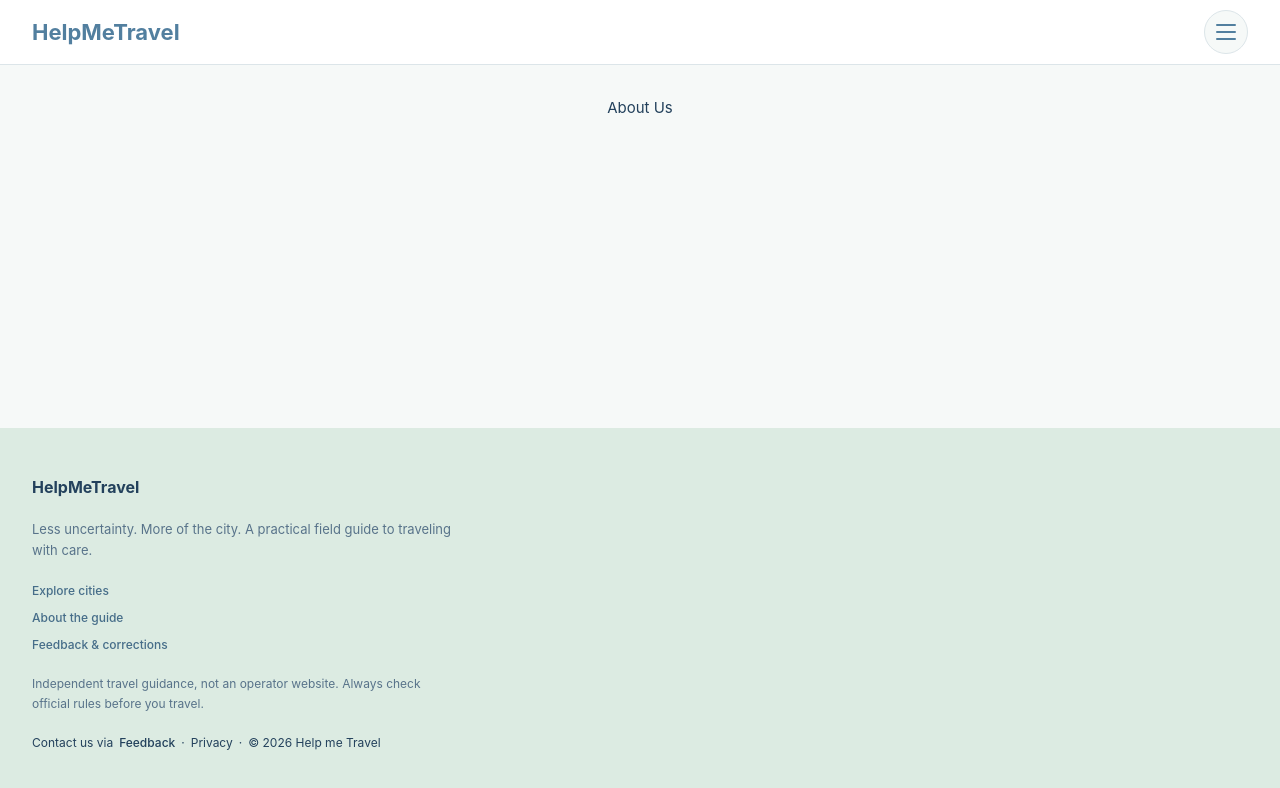
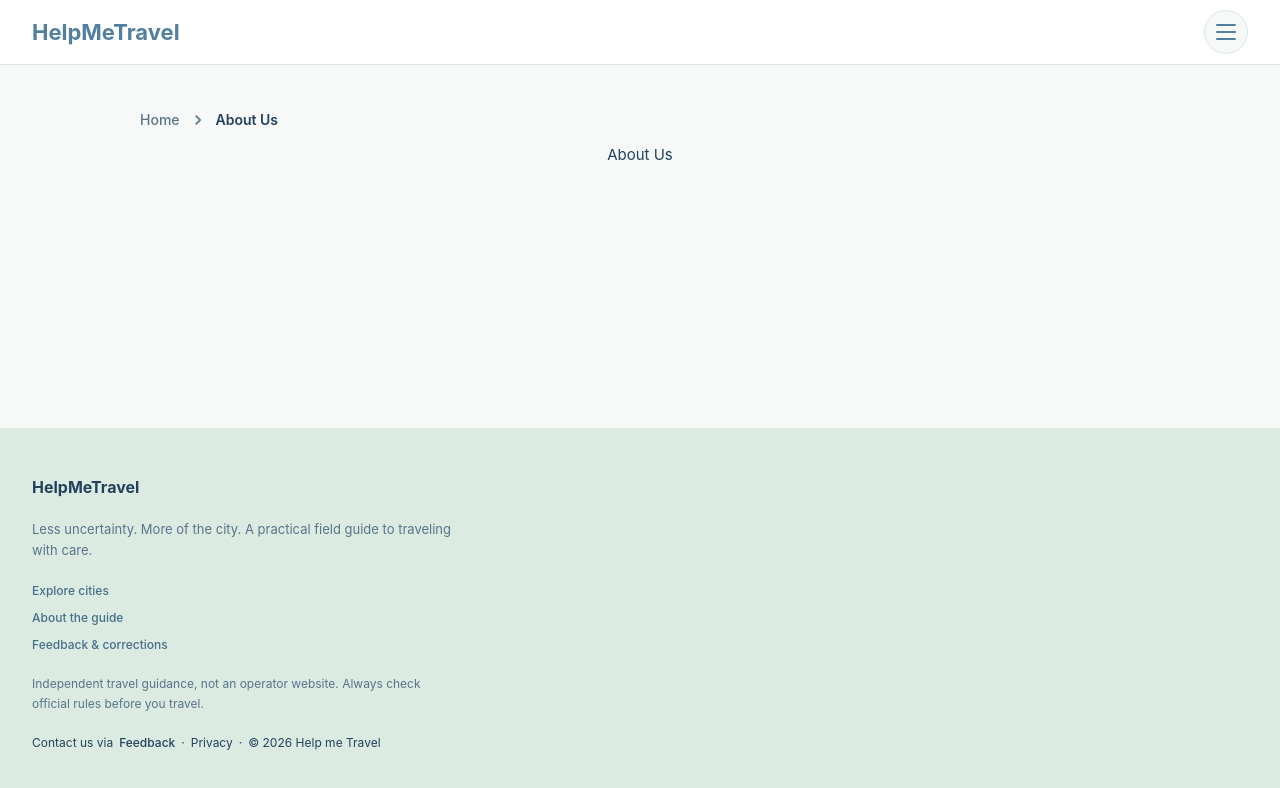
Before and after one commit to HelpMeTravel/frontend, a React (Vite) app: page /about in a window 1280 px wide. Shown: the top 788 px of the page. Built offline with nearby package versions, Linux system fonts and the light colour scheme.

Commit message:
add BreadCrumbs component

```diff
--- /dev/null
+++ b/src/components/BreadcrumbsNav/index.jsx
@@ -0,0 +1,47 @@
+import { Breadcrumbs, Link, Typography, Box } from '@mui/material';
+import NavigateNextIcon from '@mui/icons-material/NavigateNext';
+import { Link as RouterLink, useLocation } from 'react-router-dom';
+import { containerStyles, separatorStyles, linkStyles, activeTextStyles } from './styles';
+
+const breadcrumbNameMap = {
+  '/': 'Home',
+  '/about': 'About Us',
+};
+
+export const BreadcrumbsNav = () => {
+  const location = useLocation();
+  const pathnames = location.pathname.split('/').filter(Boolean);
+
+  if (pathnames.length === 0) {
+    return null;
+  }
+
+  return (
+    <Box sx={containerStyles}>
+      <Breadcrumbs
+        separator={<NavigateNextIcon fontSize="small" sx={separatorStyles} />}
+        aria-label="breadcrumb"
+      >
+        <Link component={RouterLink} to="/" variant="subtitle1" sx={linkStyles}>
+          Home
+        </Link>
+
+        {pathnames.map((value, index) => {
+          const isLast = index === pathnames.length - 1;
+          const to = `/${pathnames.slice(0, index + 1).join('/')}`;
+          const title = breadcrumbNameMap[to] || decodeURIComponent(value);
+
+          return isLast ? (
+            <Typography key={to} variant="subtitle1" sx={activeTextStyles}>
+              {title}
+            </Typography>
+          ) : (
+            <Link key={to} component={RouterLink} to={to} variant="subtitle1" sx={linkStyles}>
+              {title}
+            </Link>
+          );
+        })}
+      </Breadcrumbs>
+    </Box>
+  );
+};
--- /dev/null
+++ b/src/components/BreadcrumbsNav/styles.js
@@ -0,0 +1,26 @@
+export const containerStyles = {
+  width: '100%',
+  maxWidth: { xs: 400, sm: 440, md: 1000 },
+  mx: 'auto',
+  px: { xs: 2, sm: 0 },
+  py: 1.5,
+  boxSizing: 'border-box',
+};
+
+export const separatorStyles = {
+  color: 'text.secondary',
+};
+
+export const linkStyles = {
+  color: 'text.secondary',
+  textDecoration: 'none',
+  '&:hover': {
+    color: 'text.primary',
+    textDecoration: 'underline',
+  },
+};
+
+export const activeTextStyles = {
+  color: 'text.primary',
+  fontWeight: 600,
+};
--- a/src/components/Layout.jsx
+++ b/src/components/Layout.jsx
@@ -1,12 +1,14 @@
 import { Outlet } from 'react-router-dom';
 import { Footer } from './Footer';
 import { Header } from './Header';
+import { BreadcrumbsNav } from './BreadcrumbsNav';
 import { CenteredContent } from './shared/ui/CenteredContent';
 
 export const Layout = () => (
   <>
     <Header />
     <CenteredContent component="main">
+      <BreadcrumbsNav />
       <Outlet />
     </CenteredContent>
     <Footer />
```
Also changed, not shown: src/components/shared/ui/Card.js (+3 -4 lines).
